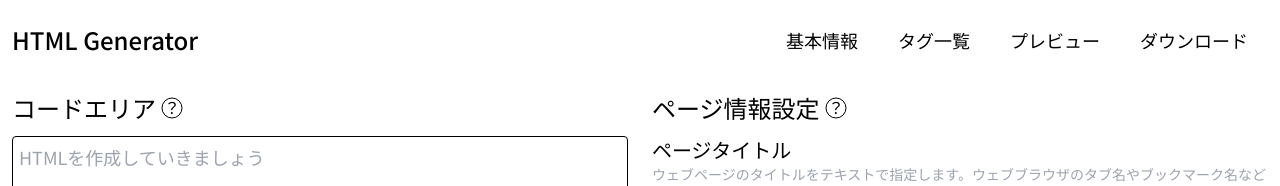
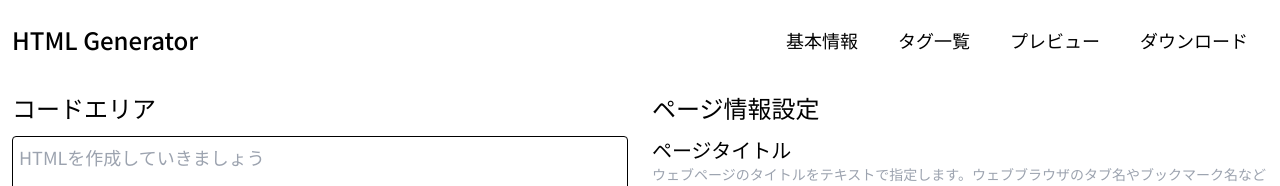
Before and after one commit to kazu51-gh/html-generator, a Next.js app: page / in a window 1280 px wide. Shown: the top 186 px of the page. Built offline with nearby package versions, Linux system fonts and the light colour scheme.

Commit message:
delete question mark

```diff
--- a/src/components/headings/pageTitle.tsx
+++ b/src/components/headings/pageTitle.tsx
@@ -5,17 +5,7 @@ type Props = {
 }
 
 const PageTitle: FC<Props> = ({ title }) => {
-  return(
-    <div className="flex flex-row items-center w-full">
-      <h2 className="text-2xl mb-3">{title}</h2>
-      <svg xmlns="http://www.w3.org/2000/svg" width="32" height="32" viewBox="0 0 32 32"
-        className="cursor-pointer mb-3"
-      >
-        <circle cx="16" cy="16" r="10" fill="white" stroke="black" />
-        <text x="8" y="22" font-size="16" font-family="inherit">？</text>
-      </svg>
-    </div>
-  );
+  return(<h2 className="text-2xl mb-3">{title}</h2>);
 }
 
 export default PageTitle;
```
